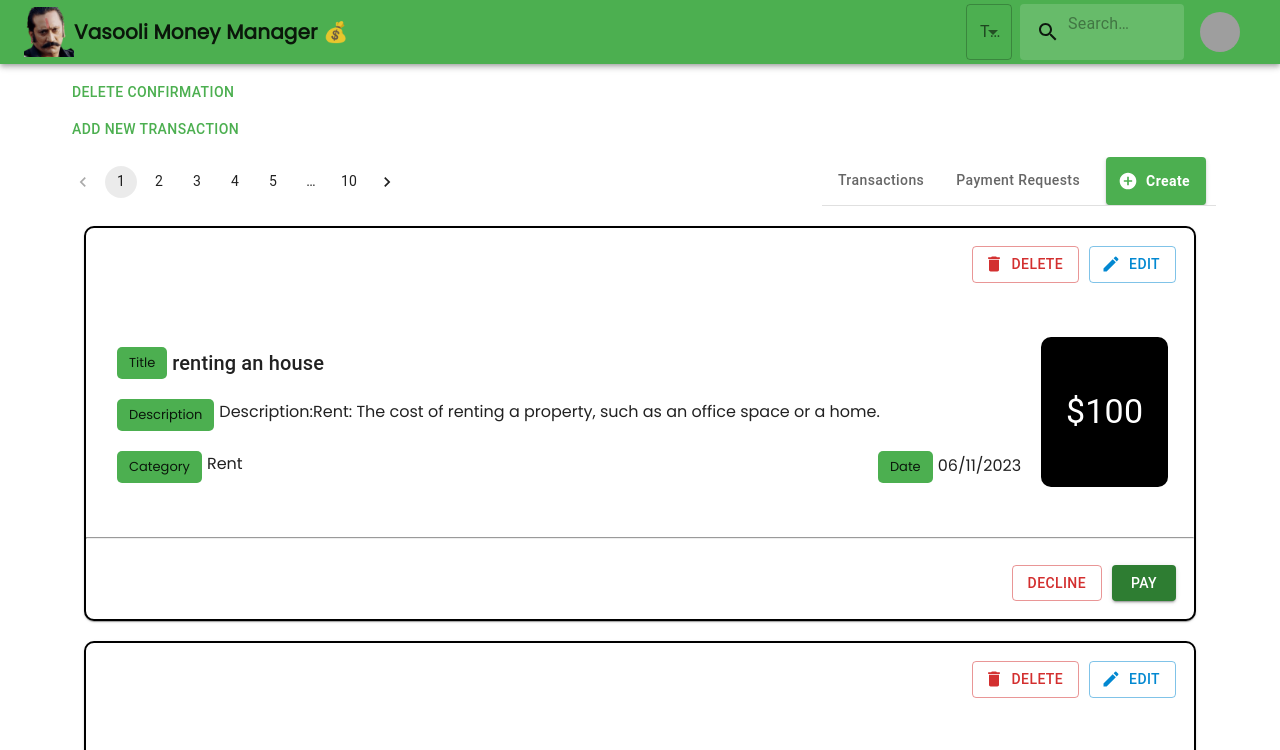
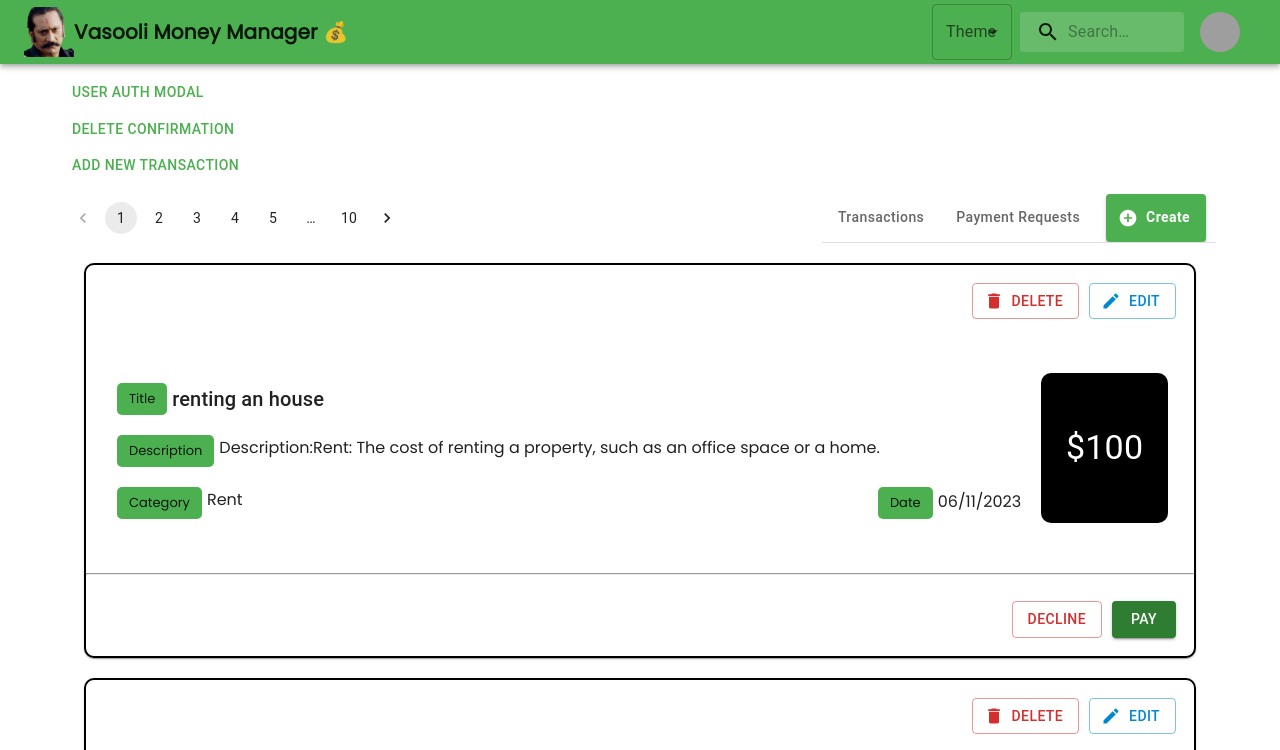
Before and after one commit to Mayank-MP05/vasooli-2.0-nextjs-frontend, a Next.js app: page / in a window 1280 px wide. Shown: the top 750 px of the page. Built offline with nearby package versions, Linux system fonts and the light colour scheme; grey boxes are pictures that could not be loaded.

Commit message:
feature || Theme related changes updated on Navbar with Styling updates

```diff
--- a/components/common/login-modal.tsx
+++ b/components/common/login-modal.tsx
@@ -28,7 +28,7 @@ export default function UserAuthModal() {
 
   return (
     <div>
-      {/* <Button onClick={handleOpen}>Open modal</Button> */}
+      <Button onClick={handleOpen}>User Auth Modal</Button>
       <Modal open={open} onClose={handleClose}>
         <Box sx={style}>
           <EditProfileBox />
--- a/components/common/top-navbar.tsx
+++ b/components/common/top-navbar.tsx
@@ -17,7 +17,7 @@ import { styled, alpha } from "@mui/material/styles";
 import InputBase from "@mui/material/InputBase";
 import Image from "next/image";
 import { FormControl, InputLabel, Select } from "@mui/material";
-import { getColorsStrArray } from "@/utils/color-str-to-obj-mapper";
+import { getColorsStrArray, toTitleCase } from "@/utils/color-str-to-obj-mapper";
 import { useDispatch } from "react-redux";
 import { RxUpdateTheme } from "@/redux/ui-controls-reducer";
 
@@ -118,20 +118,6 @@ function ResponsiveAppBar() {
             Vasooli Money Manager 💰
           </Typography>
 
-          <Box sx={{ flexGrow: 1, display: { xs: "flex", md: "none" } }}>
-            <IconButton
-              size="large"
-              aria-label="account of current user"
-              aria-controls="menu-appbar"
-              aria-haspopup="true"
-              onClick={handleOpenNavMenu}
-              color="inherit"
-            >
-              <MenuIcon />
-            </IconButton>
-
-          </Box>
-          <AdbIcon sx={{ display: { xs: "flex", md: "none" }, mr: 1 }} />
           <Typography
             variant="h5"
             noWrap
@@ -141,18 +127,15 @@ function ResponsiveAppBar() {
               mr: 2,
               display: { xs: "flex", md: "none" },
               flexGrow: 1,
-              fontFamily: "monospace",
+              fontFamily: "poppins",
               fontWeight: 700,
-              letterSpacing: ".3rem",
               color: "inherit",
               textDecoration: "none",
             }}
           >
             Vasooli Money Manager 💰
           </Typography>
-
-          <Box sx={{ display: "flex", flexGrow: 0, flexDirection: "row", marginLeft: "auto" }}>
-            <FormControl>
+          <FormControl style={{ width: '80px', marginLeft: 'auto', marginRight: 0 }}>
             <InputLabel id="color-picker">Theme</InputLabel>
             <Select
               labelId="color-picker"
@@ -162,11 +145,16 @@ function ResponsiveAppBar() {
             >
               {
                 getColorsStrArray().map((color: string) => {
-                    return <MenuItem value={color} onClick={handleThemeChange(color)}>{color}</MenuItem>
+                  return <MenuItem value={color} onClick={handleThemeChange(color)}>{toTitleCase(color)}</MenuItem>
                 })
               }
             </Select>
           </FormControl>
+          <Box sx={{
+            display: "flex", flexGrow: 0
+            , flexDirection: "row",
+          }}>
+
             <Search>
               <SearchIconWrapper>
                 <SearchIcon />
--- a/pages/index.tsx
+++ b/pages/index.tsx
@@ -75,7 +75,7 @@ export default function Home() {
   };
 
   const themeColorString: string = useSelector((state: any) => state.uiControls.theme);
-  console.log("themeColorString", themeColorString)
+
   // DOCS: MUI Imports
   const theme = createTheme({
     status: {
@@ -103,13 +103,9 @@ export default function Home() {
       </Head>
       <ThemeProvider theme={theme}>
         <ResponsiveAppBar />
-        {/* <button onClick={toggleThemeInRedux}> Toggle Theme </button>
-      <Button color="secondary" onClick={toggleThemeInRedux}>
-        MUI Button
-      </Button> */}
-        <UserAuthModal />
 
         <Container style={{ marginTop: "10px" }}>
+          <UserAuthModal />
           <ConfirmDeleteModal />
           <TransactionAddEditModal />
           <RowDiv>
--- a/utils/color-str-to-obj-mapper.ts
+++ b/utils/color-str-to-obj-mapper.ts
@@ -63,7 +63,7 @@ export const colorStrToObjMapper: any = (colorStr: string) => {
  * @returns {Array<string>} - An array of all the color strings available in the Material UI color library.
  */
 export const getColorsStrArray: any = () => {
-    return Object.keys(colorsObjectOfObject).map(colorName => toTitleCase(colorName));
+    return Object.keys(colorsObjectOfObject).map(colorName => colorName);
 }
 
 /**
@@ -71,10 +71,10 @@ export const getColorsStrArray: any = () => {
  * @param {string} str - The string to convert to title case.
  * @returns {string} - The title case version of the input string.
  */
-const toTitleCase = (str) => {
+export const toTitleCase = (str: string) => {
     return str.replace(
         /\w\S*/g,
-        function (txt) {
+        function (txt: string) {
             return txt.charAt(0).toUpperCase() + txt.substr(1).toLowerCase();
         }
     );
```
Lines whose indentation alone changed are shown as unchanged.
